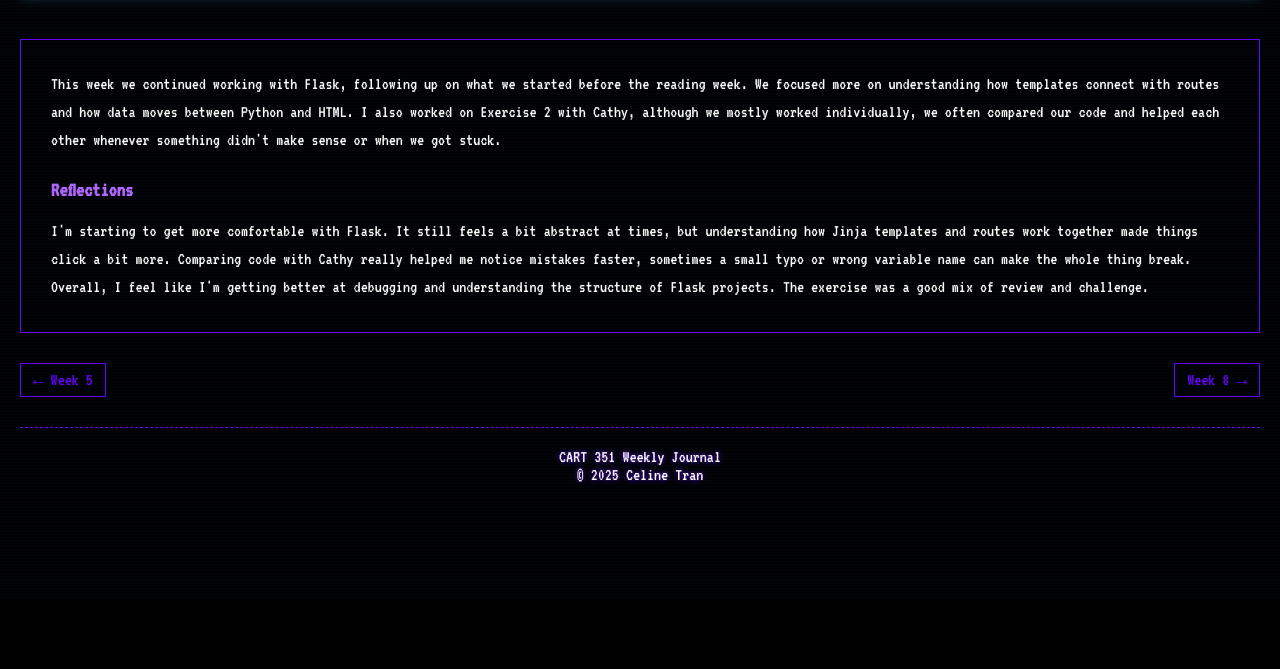
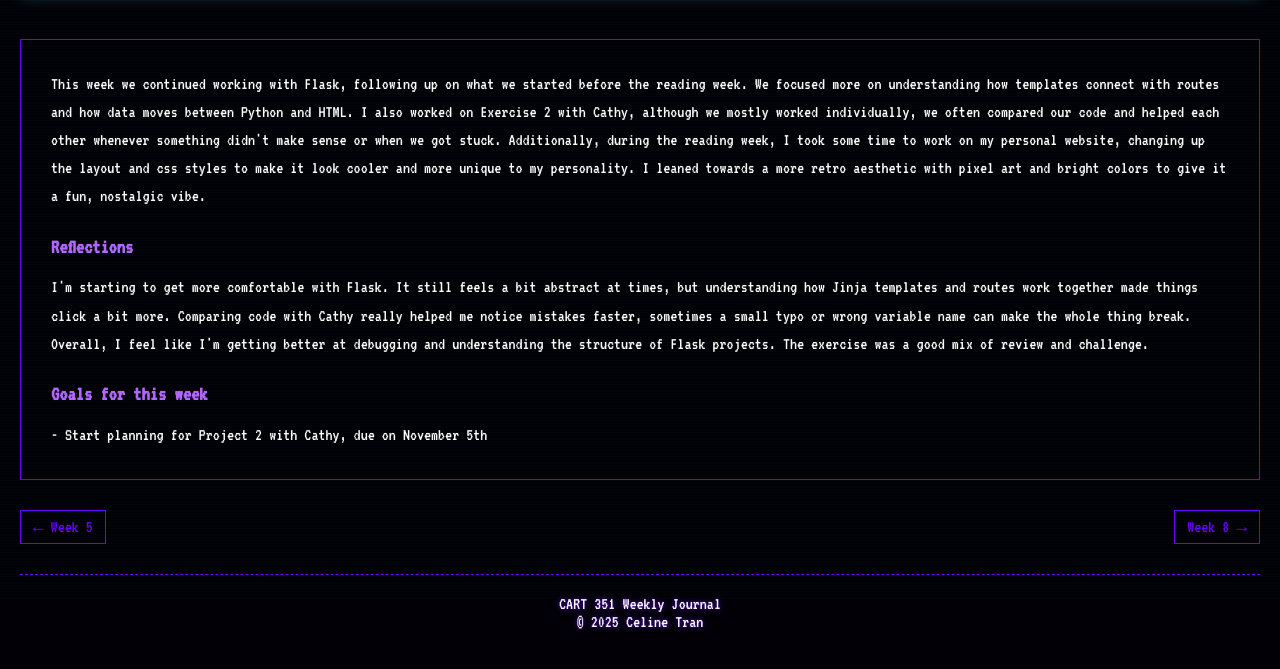
Before and after one commit to celinetran07/CART-351, a plain HTML site: page JournalEntries/week-7.html in a window 1280 px wide. Shown: the part 201-870 px from the top of the page. Before the commit the page ends 800 px from the top, so only its background shows below. Drawn offline with Linux system fonts and the light colour scheme.

Commit message:
modify week 7 journal entry

```diff
--- a/JournalEntries/week-7.html
+++ b/JournalEntries/week-7.html
@@ -18,6 +18,7 @@
             <div class="entry-content">
                  <p>
                     This week we continued working with Flask, following up on what we started before the reading week. We focused more on understanding how templates connect with routes and how data moves between Python and HTML. I also worked on Exercise 2 with Cathy, although we mostly worked individually, we often compared our code and helped each other whenever something didn't make sense or when we got stuck.
+                    Additionally, during the reading week, I took some time to work on my personal website, changing up the layout and css styles to make it look cooler and more unique to my personality. I leaned towards a more retro aesthetic with pixel art and bright colors to give it a fun, nostalgic vibe.
                 </p>
 
                 <h3>Reflections</h3>
@@ -27,6 +28,10 @@
 
                 <p>
                     Overall, I feel like I'm getting better at debugging and understanding the structure of Flask projects. The exercise was a good mix of review and challenge.
+                </p>
+
+                <h3>Goals for this week</h3>
+                <p>- Start planning for Project 2 with Cathy, due on November 5th
                 </p>
             </div>
         </article>
```
